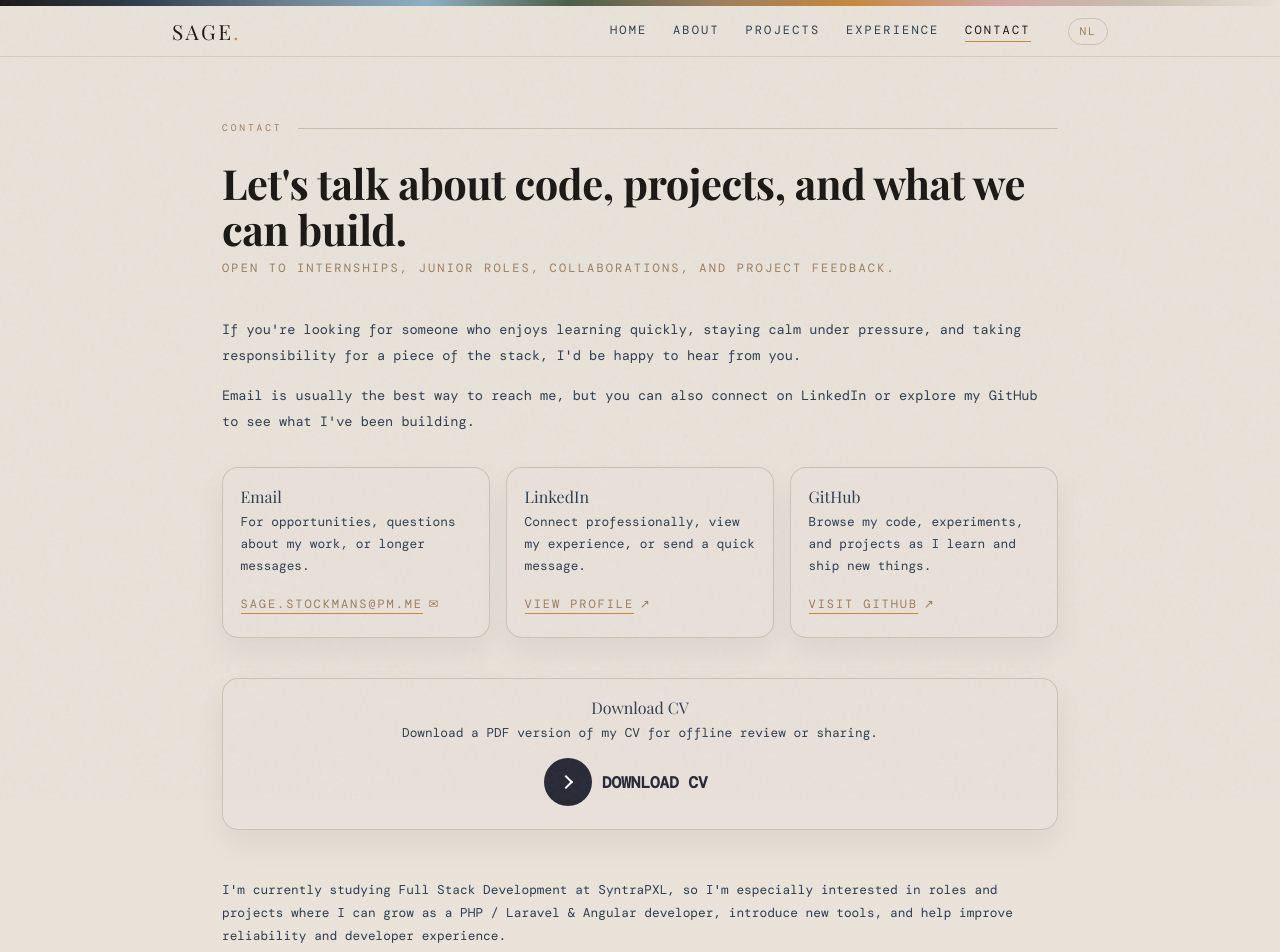
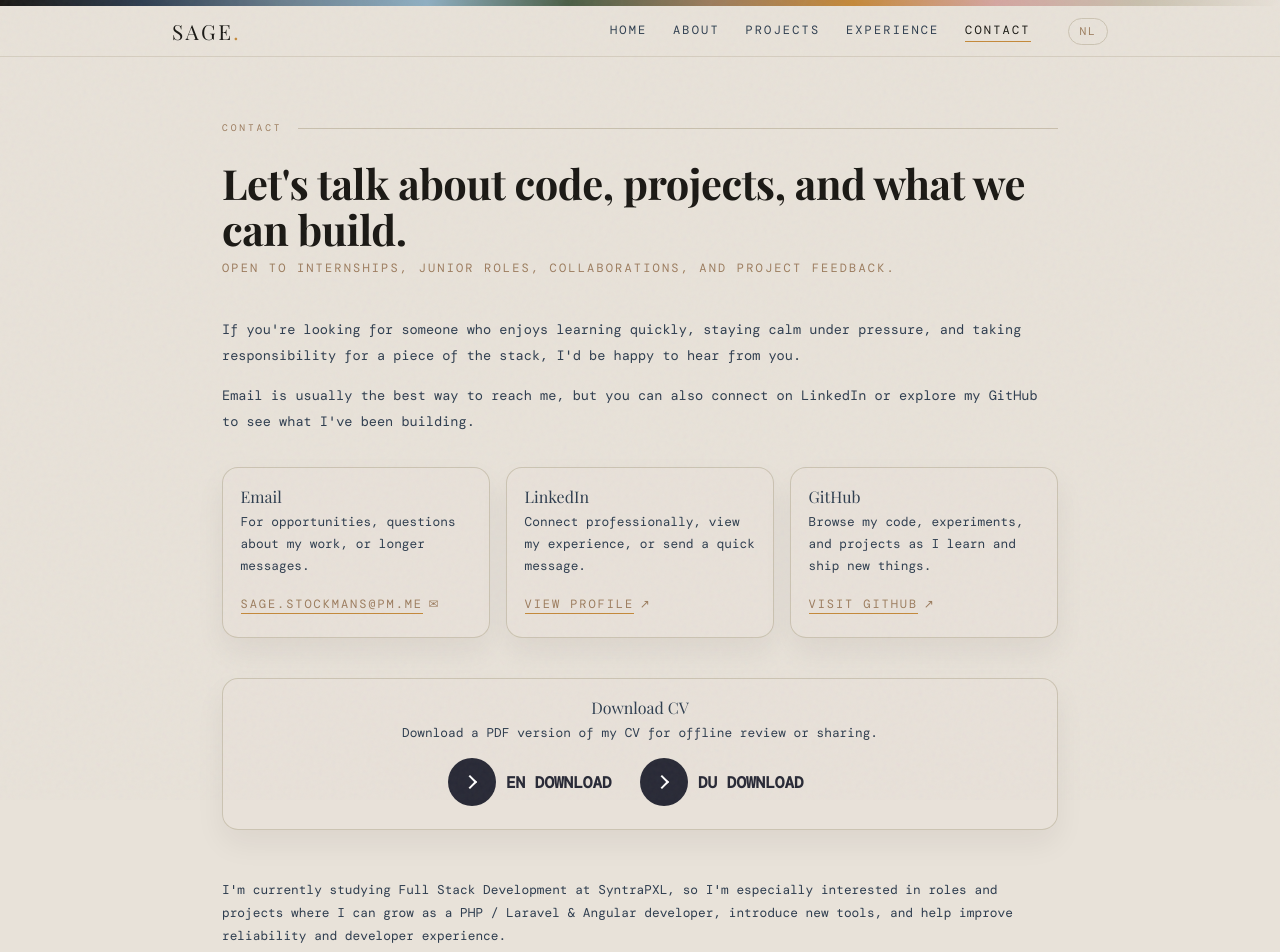
Before and after one commit to TheAbyssSage/sage-stockmans-portfolio, an Angular app: page /contact in a window 1280 px wide. Shown: the top 952 px of the page. Built offline with nearby package versions, Linux system fonts and the light colour scheme; a web font is replaced by a local one.

Commit message:
Added new button, chnaged text to reflect content

```diff
--- a/src/app/pages/contact/contact.html
+++ b/src/app/pages/contact/contact.html
@@ -63,12 +63,20 @@
         <p>
             {{ current.cvText }}
         </p>
-        <a class="justify-content-center align-middle" href="sage-stockmans-cv.pdf" download="Sage-Stockmans-CV.pdf">
+        <a class="justify-content-center align-middle" href="sage-stockmans-cv-english.pdf" download="Sage-Stockmans-CV.pdf">
             <button class="learn-more">
                 <span class="circle" aria-hidden="true">
                     <span class="icon arrow"></span>
                 </span>
-                <span class="button-text">{{ current.cvButton }}</span>
+                <span class="button-text">En Download</span>
+            </button>
+        </a>
+        <a class="justify-content-center align-middle" href="sage-stockmans-cv-dutch.pdf" download="Sage-Stockmans-CV.pdf">
+            <button class="learn-more">
+                <span class="circle" aria-hidden="true">
+                    <span class="icon arrow"></span>
+                </span>
+                <span class="button-text">Du Download</span>
             </button>
         </a>
     </div>
```
